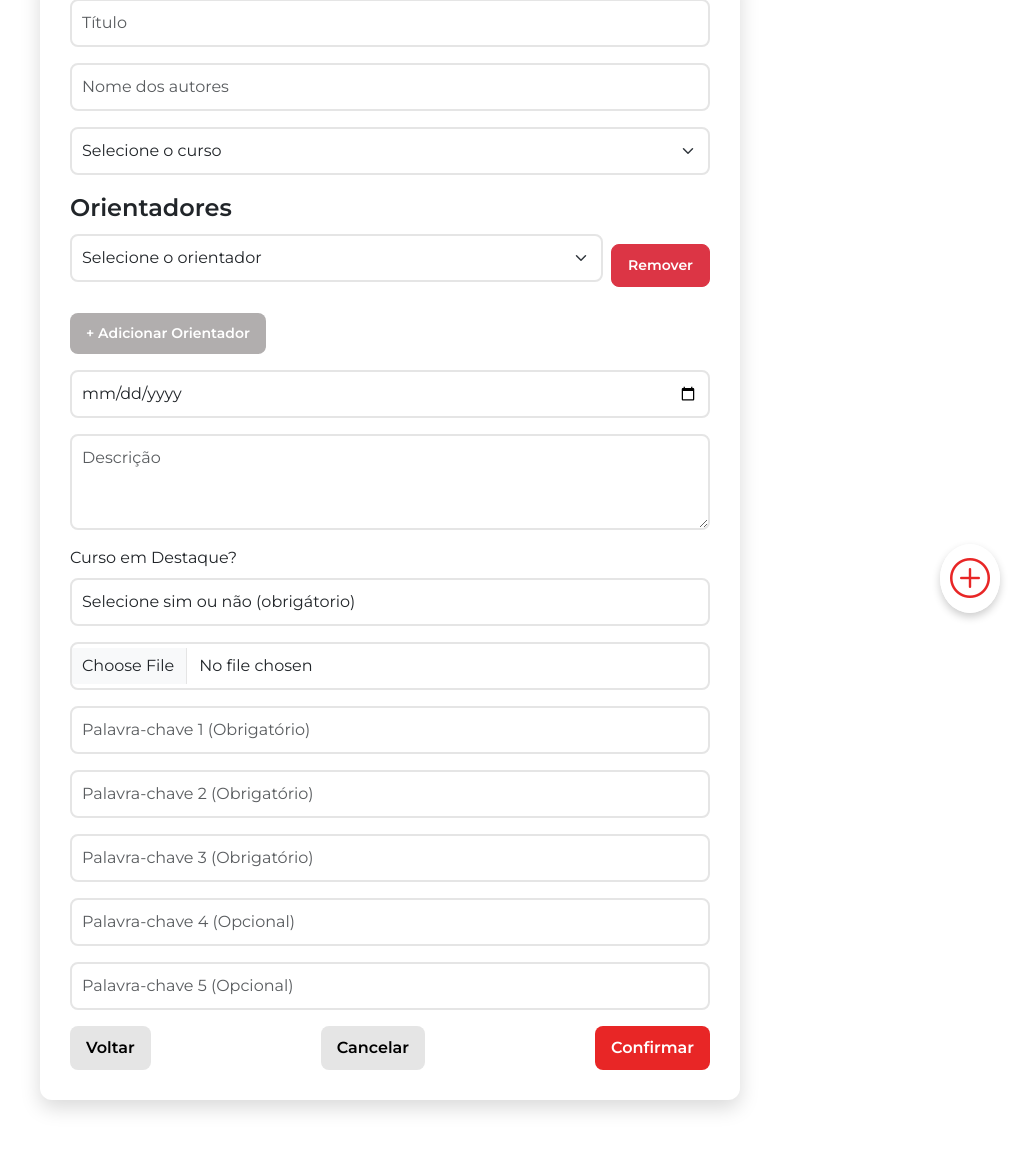
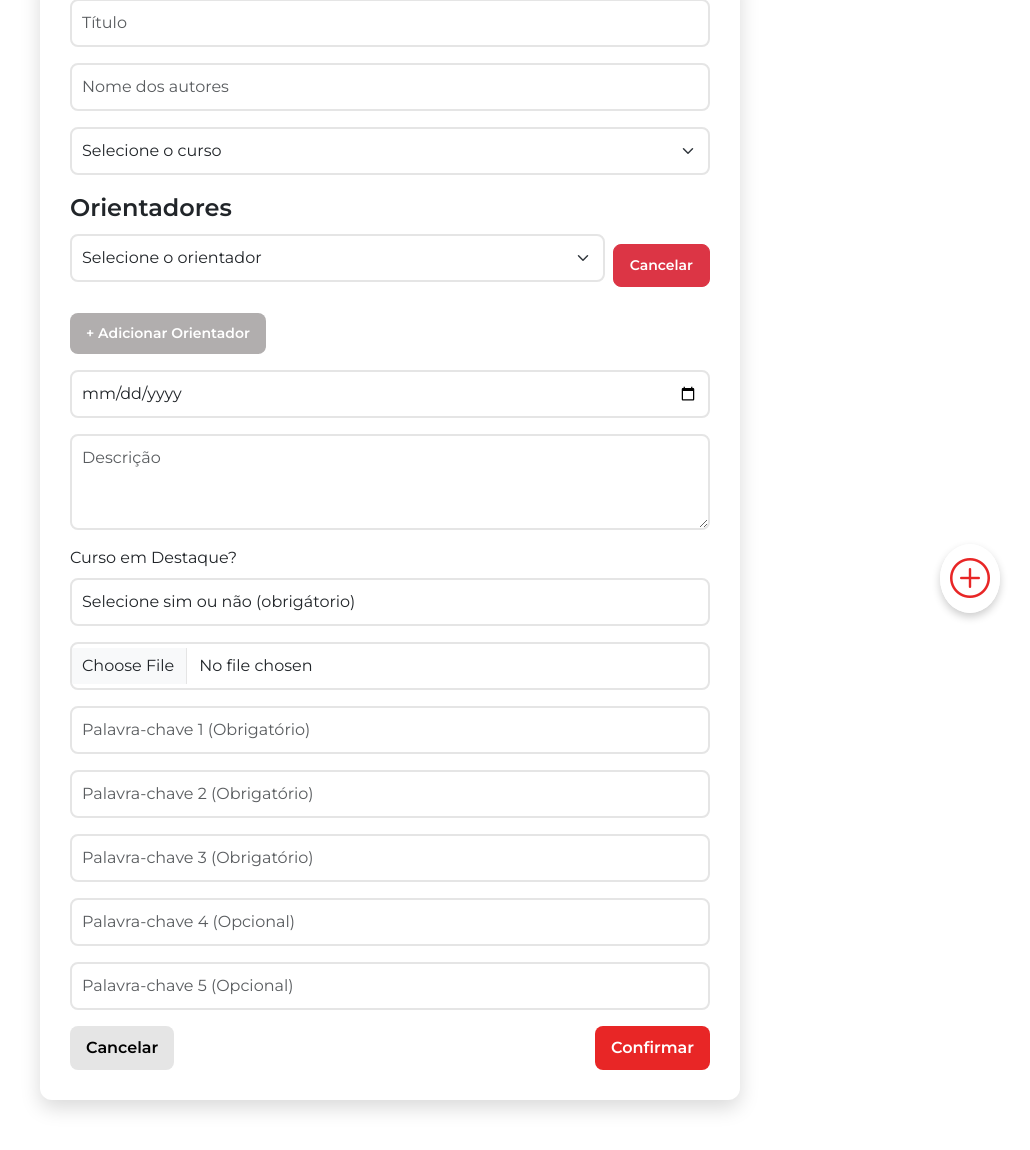
Before and after one commit to mariasantiag/portfolio-dos-tcc, a Flask app: page /paginacadastrotcc in a window 1280 px wide. Shown: the part 161-1311 px from the top of the page, without its empty margins (250-1280 px from the left). Run offline with Flask 3, Linux system fonts and the light colour scheme; the visitor is signed in with stand-in values (Sample User, id 1); data that the repository does not hold is empty; some libraries are stand-ins or nearby versions.

Commit message:
Correção btn voltar

```diff
--- a/templates/cadastro-curso-orientador.html
+++ b/templates/cadastro-curso-orientador.html
@@ -40,10 +40,6 @@
    </div>
  </header>
 
-   <main class="container">
-      <div class="d-flex justify-content-between">
-         <a href="/paginainicial"><button type="button" class="btn btn-third">Voltar</button></a>
-      </div>
 
       <section class="card p-4">
          <div class="tittle">
--- a/templates/cadastro-tcc.html
+++ b/templates/cadastro-tcc.html
@@ -64,7 +64,7 @@
             <select name="orientador[]" class="form-select orientador-select me-2" required>
               <option selected disabled>Selecione o orientador</option>
             </select>
-            <button type="button" class="btn btn-danger btn-sm" onclick="removerCampo(this)">Remover</button>
+            <button type="button" class="btn btn-danger btn-sm" onclick="removerCampo(this)">Cancelar</button>
           </div>
         </div>
         <button type="button" class="btn btn-sm btn-success mt-2" onclick="adicionarCampoOrientador()">+ Adicionar
@@ -115,7 +115,6 @@
       </div>
       <!-- Botões -->
       <div class="d-flex justify-content-between">
-        <a href="/paginainicial"><button type="button" class="btn btn-third">Voltar</button></a>
         <button type="reset" class="btn btn-secondary">Cancelar</button>
         <button type="submit" class="btn btn-primary">Confirmar</button>
       </div>
--- a/templates/cadastro.html
+++ b/templates/cadastro.html
@@ -55,7 +55,6 @@
                         <input type="password" class="form-control" id="formGroupExampleInput3" placeholder="Digite uma senha (8 caracteres ou mais)" name="senha" required>
                     </div>
 
-                    <a href="/paginalogin"><button type="button" class="btn btn-secondary">Voltar</button></a>
                     <button type="submit" class="btn btn-secondary">Cadastrar-se</button>
                 </form>
             </div>
--- a/templates/historico.html
+++ b/templates/historico.html
@@ -86,12 +86,10 @@
 
       <div class="d-flex justify-content-center gap-2 mt-3">
 
-        <a href="/paginainicial"><button type="button" class="btn btn-third">Voltar</button></a>
         <a href="/historico/limpar"><button type="button" class="btn btn-danger">Limpar Histórico</button></a>
 
+      </div>
 
-
-      </div>
     </section>
 
     <!-- Botão flutuante "+" -->
--- a/templates/login.html
+++ b/templates/login.html
@@ -51,7 +51,6 @@
 
         <!-- botões -->
         <div class="d-flex justify-content-between">
-          <a href="/paginainicial"><button type="button" class="btn btn-secondary">Voltar</button></a>
           <button type="submit" class="btn btn-primary">Entrar</button>
         </div>
 
```
